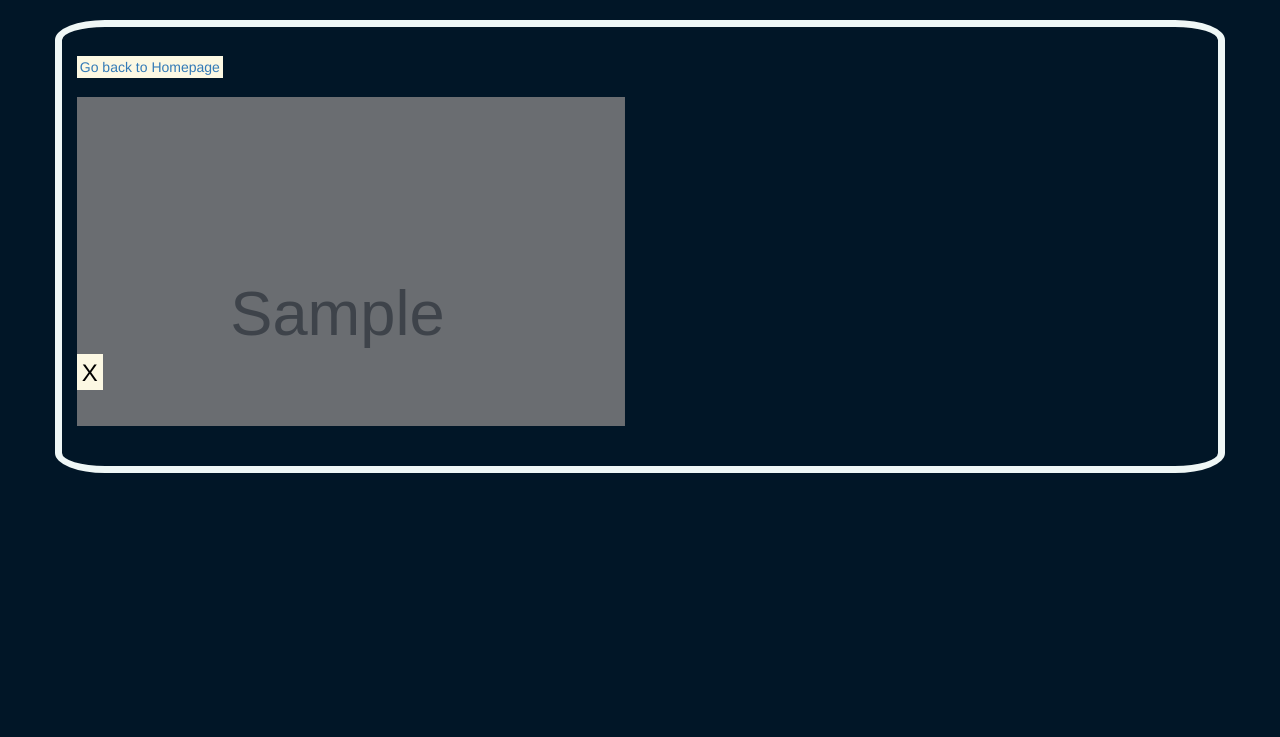
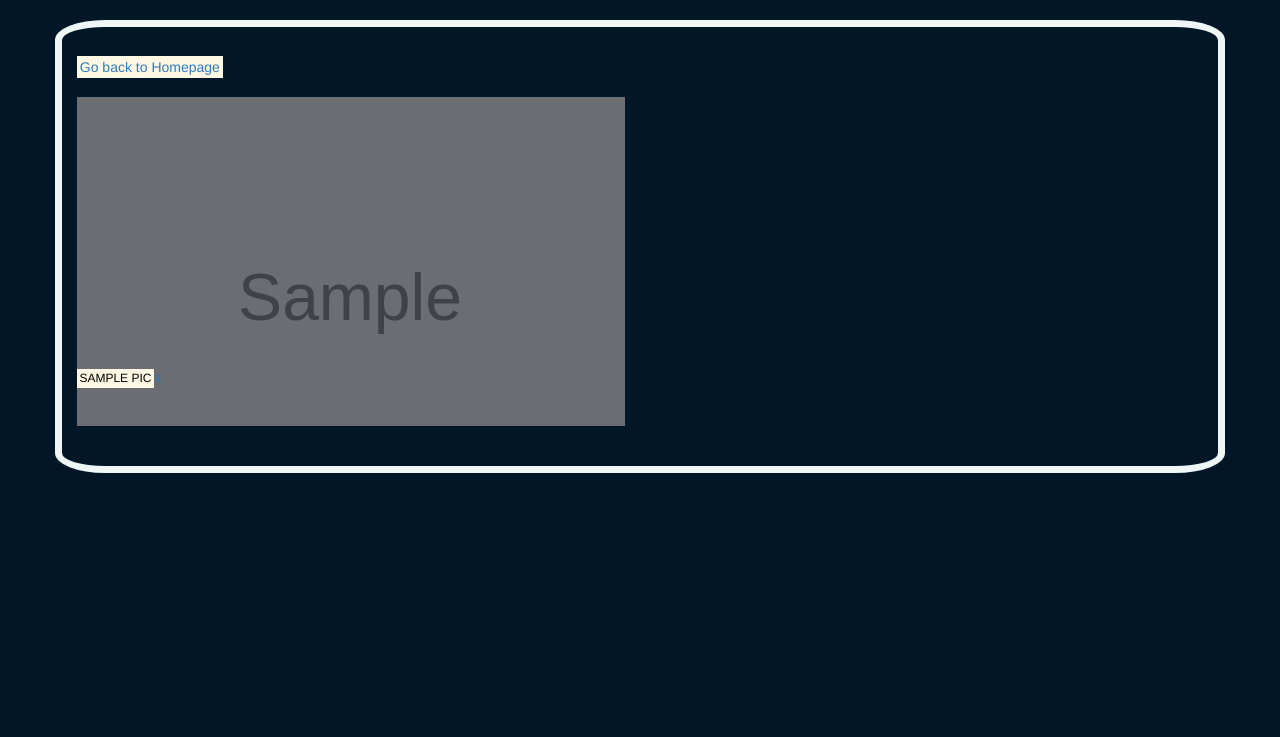
Before and after one commit to 2BWeru/Gallery, a Django app: template gallery/templates/main/location.html in a window 1280 px wide. Shown: the top 737 px of the page. Run offline with Django 4.2, Linux system fonts and the light colour scheme; the template is opened without the code that fills it: most values are stand-ins (such as "Sample title", 1, 10 or a date in 2020); grey boxes marked "Sample" are stand-in pictures; some libraries are stand-ins or nearby versions.

Commit message:
updated template layout

```diff
--- a/gallery/templates/main/location.html
+++ b/gallery/templates/main/location.html
@@ -21,10 +21,10 @@
 			<div class="col-lg-6">
 			  <div class="hover hover-1 text-white rounded" data-toggle="modal" data-target="#lightbox">
 				  <a href="{{pics.image.url}}" class="fancybox" rel="ligthbox" >
-				<img src="{{pics.image.url}}"  alt="">
+				<img src="{{pics.image.url}}"  alt="" style="width: 600px; height: 400px;">
 				<div class="hover-overlay"></div>
 				<div class="hover-1-content px-5 py-4">
-				  <h3 class="hover-1-title text-uppercase font-weight-bold mb-0"><mark>{{pics.hashtag}} </mark><span class="font-weight-light"></span></h3>
+				  <h6 class="hover-1-title text-uppercase font-weight-bold mb-0"><mark>{{pics.name}}</mark><span class="font-weight-light">{{pics.hashtag}}</span></h6>
 				  <p class="hover-1-description font-weight-light mb-0"><mark>{{pics.description}}</mark></p>
 				</div>
 				</a>
```
